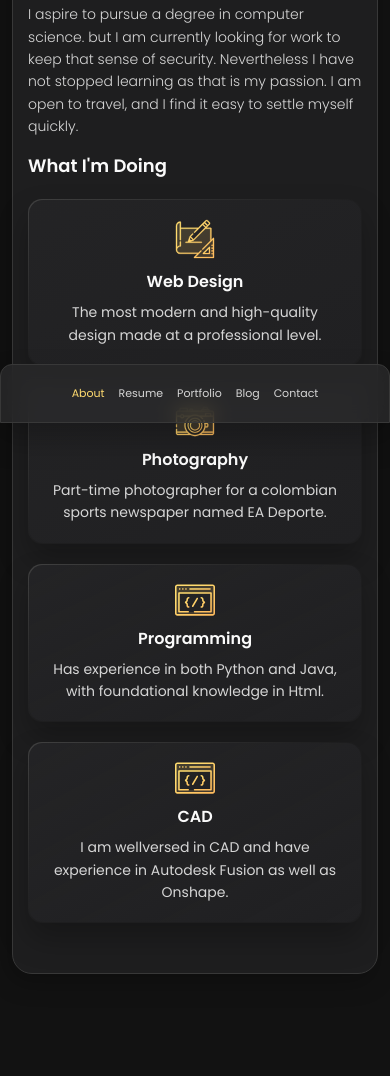
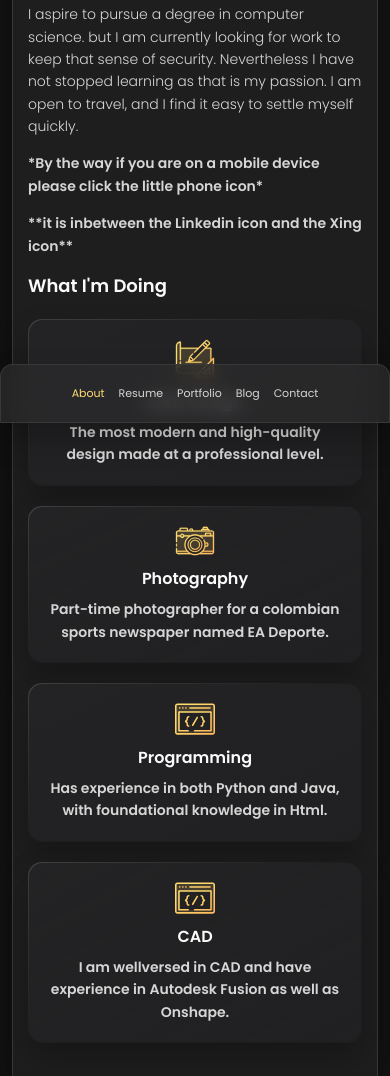
Before and after one commit to Natee56571/nathanacuevas, a plain HTML site: page index.html in a window 390 px wide. Shown: the part 421-1497 px from the top of the page. Before the commit the page ends 1470 px from the top, so only its background shows below. Drawn offline with nearby package versions, Linux system fonts and the light colour scheme.

Commit message:
Mobile Warning

```diff
--- a/index.html
+++ b/index.html
@@ -213,7 +213,6 @@
 
           </p>
 
-
           <p>
             My name is Nathan, I am a second-generation immigrant who was born in Chicago, Illinois, in the United States.
             Seeking a more secure life, I relocated to Denmark.
@@ -224,6 +223,14 @@
             I aspire to pursue a degree in computer science. but I am currently looking for work to keep that sense of security.
             Nevertheless I have not stopped learning as that is my passion. I am open to travel, and I find it easy to settle myself quickly.
           </p>
+
+          <p> <b>
+            *By the way if you are on a mobile device please click the little phone icon*
+            <p> <b>
+            <p></b> **it is inbetween the Linkedin icon and the Xing icon**
+            <b>
+          </p>
+
         </section>
 
 
```
